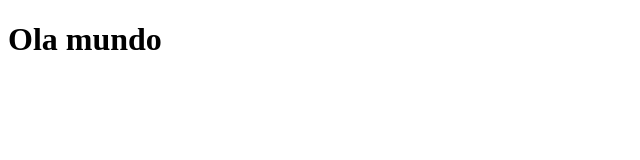
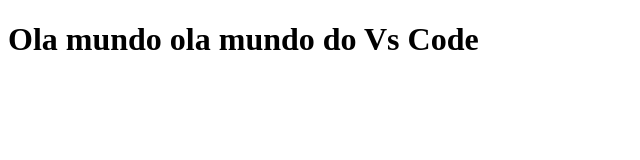
Before and after one commit to Vinicius0407/Teste-de-Vs-code, a plain HTML site: page index.html in a window 1280 px wide. Shown: the whole page, without its empty margins (0-640 px from the left). Drawn offline with Linux system fonts and the light colour scheme.

Commit message:
Update index.html

```diff
--- a/index.html
+++ b/index.html
@@ -7,6 +7,6 @@
     <title>Document</title>
 </head>
 <body>
-    <h1>Ola mundo</h1>
-</body>
+    <h1>Ola mundo</h1d.
+</body> ola mundo do Vs Code
 </html>
```
